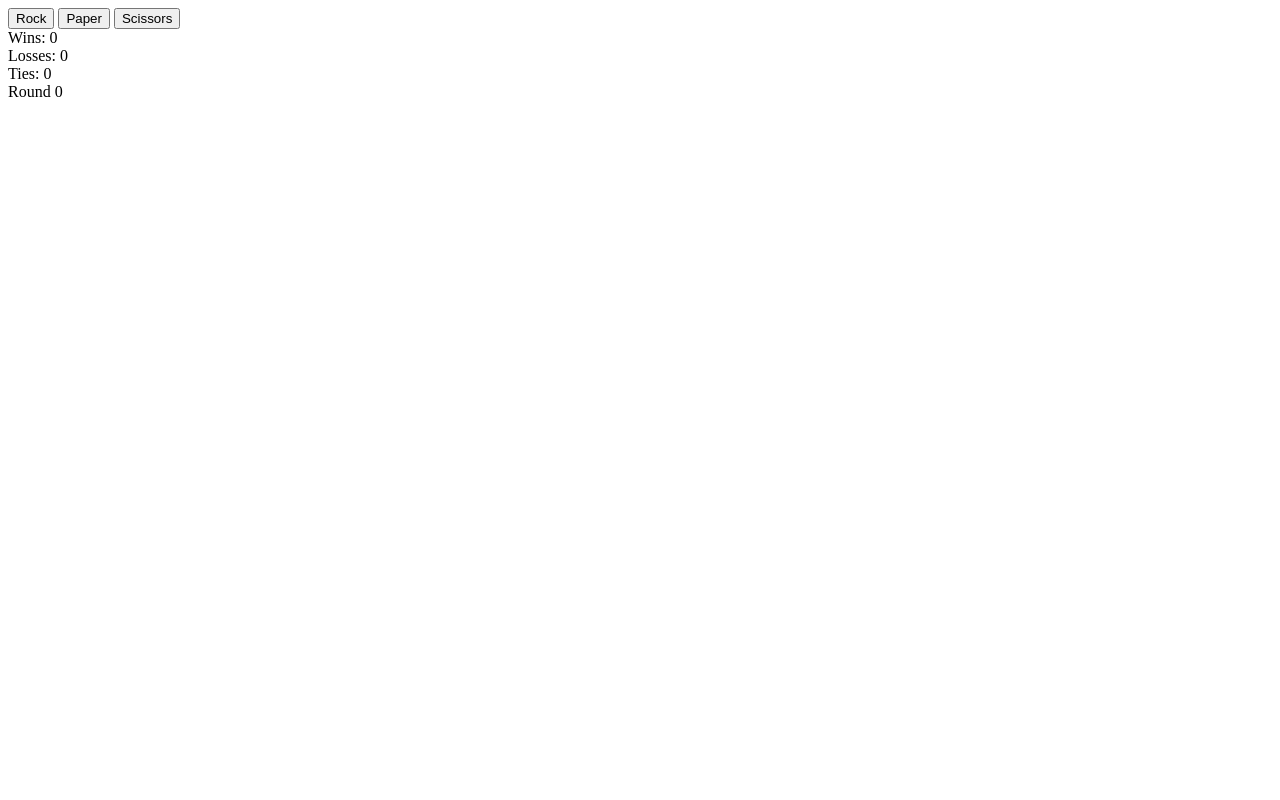
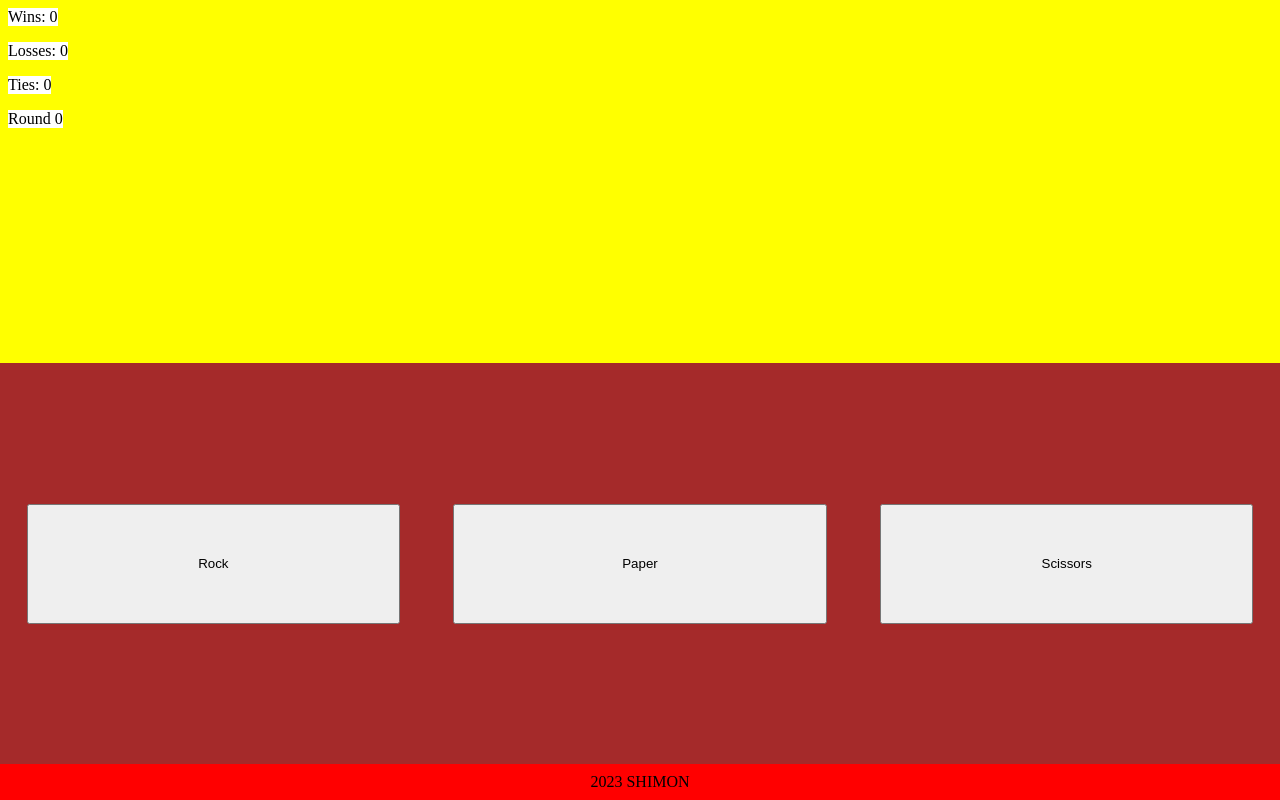
Before and after one commit to zimon-cocos/rock_paper_scissors, a plain HTML site: page index.html in a window 1280 px wide. Drawn offline with Linux system fonts and the light colour scheme.

Commit message:
add basic css ui
Vyzera to ako spongebob

```diff
--- a/index.html
+++ b/index.html
@@ -7,17 +7,21 @@
     <link rel="stylesheet" href="style.css">
 </head>
 <body>
+    <div class="resultsBox">
+
+        <div id="wins" class="resultBox">Wins: 0</div>
+        <div id="losses" class="resultBox">Losses: 0</div>
+        <div id="ties" class="resultBox">Ties: 0</div>
+        <div id="rounds" class="resultBox">Round 0</div>
+    </div>
     <div class = buttonTab>
+
         <button id="rockBtn">Rock</button>
         <button id="paperBtn">Paper</button>
         <button id="scissorsBtn">Scissors</button>
     </div>
-    <div id="resultsBox">
-        <div id="wins">Wins: 0</div>
-        <div id="losses">Losses: 0</div>
-        <div id="ties">Ties: 0</div>
-        <div id="rounds">Round 0</div>
-    </div>
+    <div class="footer">2023 SHIMON</div>
+
     <script src="script.js"></script>
 </body>
 </html>
--- a/script.js
+++ b/script.js
@@ -31,10 +31,18 @@ function roundMaker(playerSelection, computerSelection){
     if (win == 5 || loss == 5){
         if (win>loss || win==loss ){
             console.log("Vyhral si / remizoval si a dohral si")
+            win = 0
+            loss = 0
+            tie = 0
+            round = 0
         }
 
         else {
             console.log("Prehral si a dohral si")
+            win = 0
+            loss = 0
+            tie = 0
+            round = 0
         }
 
     }
--- a/style.css
+++ b/style.css
@@ -0,0 +1,46 @@
+
+
+body{
+    background-color: aqua;
+    display: flex;
+    flex-direction: column;
+    flex: 1;
+    min-height: 100vh;
+    margin: 0;
+}
+
+.footer{
+    display: flex;
+    background-color:red;
+    justify-content: center;
+    align-items: center;
+    height: 36px;
+}
+
+.resultsBox{
+    display: flex;
+    background-color: yellow;
+    flex-direction: column;
+    flex: 1;
+    align-items: start;
+
+}
+
+.buttonTab{
+    display: flex;
+    align-items: center;
+    justify-content: space-between;
+    background-color: brown;
+    flex:1;
+}
+
+.resultBox{
+    background-color: white;
+    margin: 8px;
+}
+
+button{
+    height: 9em;
+    width: 60em;
+    margin: 2em;
+}
```
